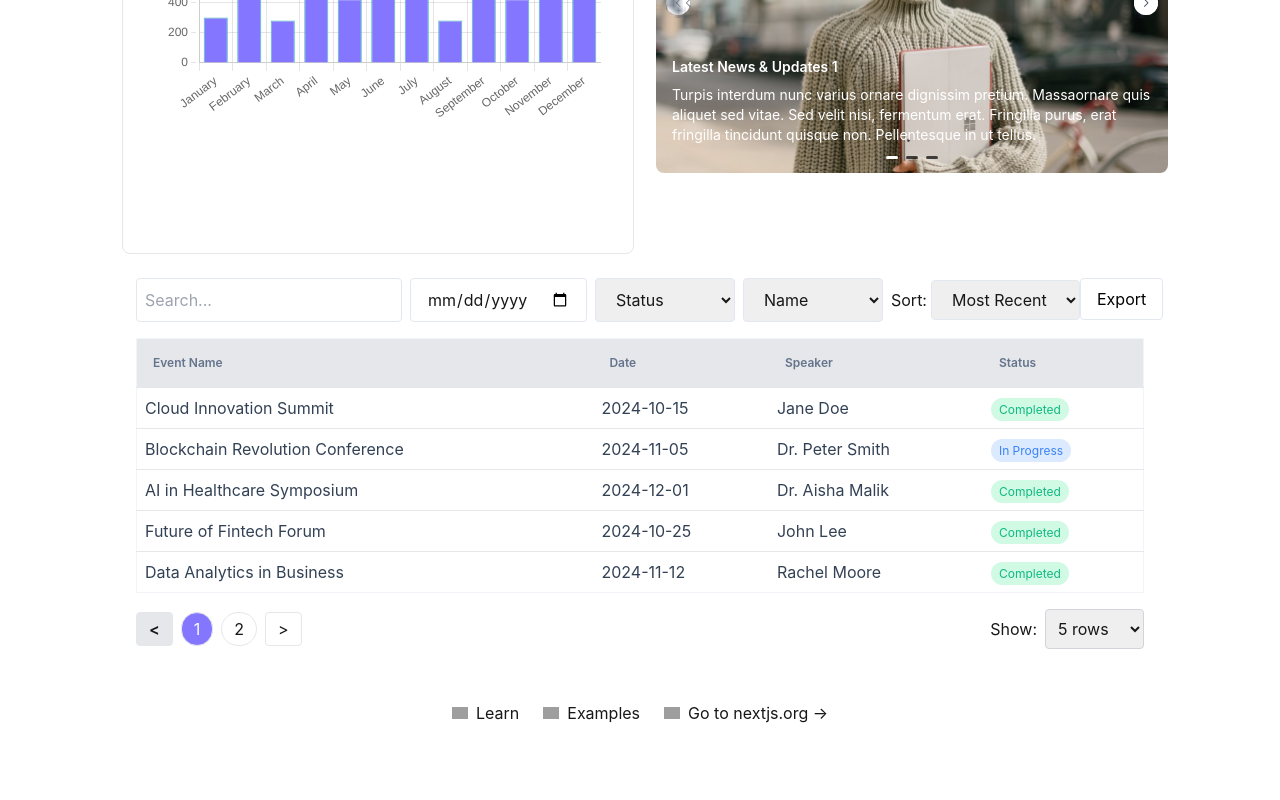
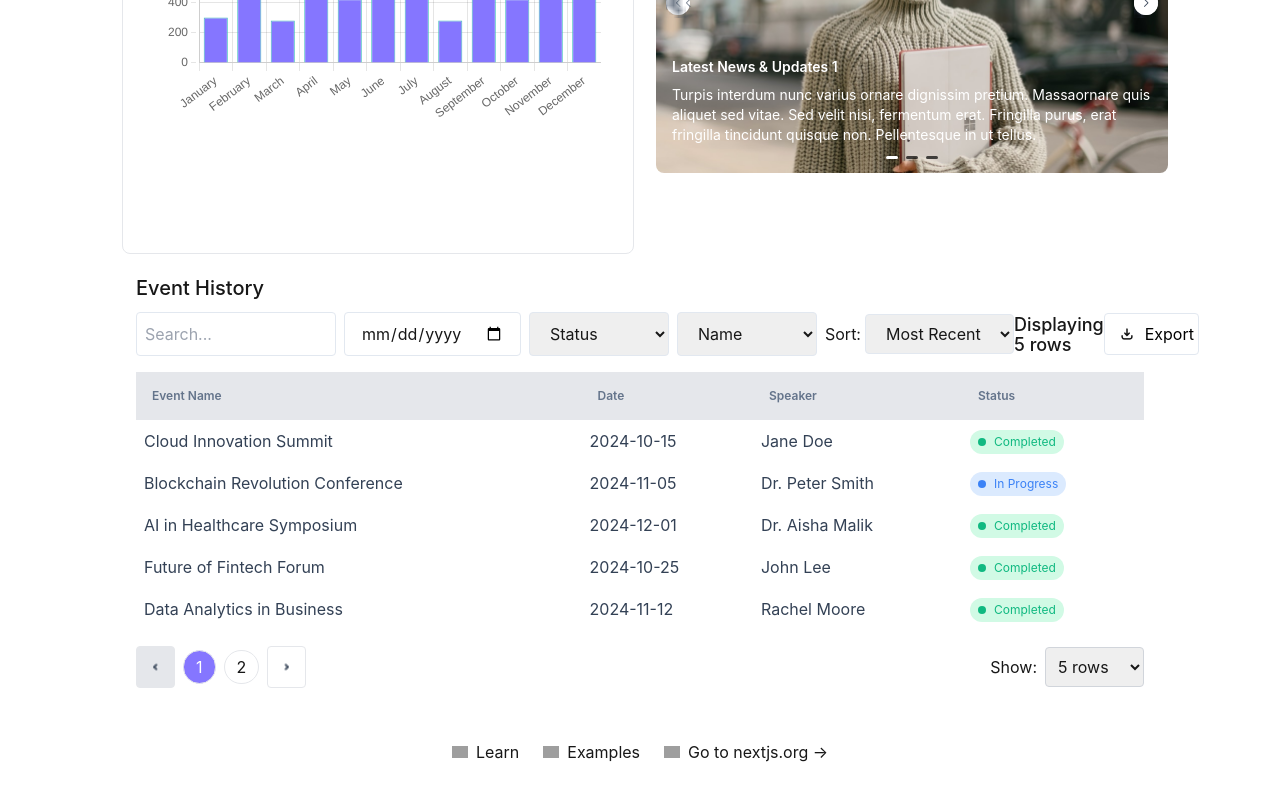
Before and after one commit to Remi-dee/map, a Next.js app: page / in a window 1280 px wide. Shown: the part 536-1336 px from the top of the page. Built offline with nearby package versions, Linux system fonts and the light colour scheme; grey boxes are pictures that could not be loaded.

Commit message:
Friday, October 18, 2024 at 4:44 PM West Africa Standard Time

```diff
--- a/app/Components/EventHistory.js
+++ b/app/Components/EventHistory.js
@@ -1,6 +1,10 @@
 "use client";
 
+import Image from "next/image";
 import React, { useState, useEffect } from "react";
+import ArrowLeft from "../assets/arrow_left.png";
+import ArrowRight from "../assets/arrow_right.png";
+import Download from "../assets/download.png";
 
 // Mock data
 const mockData = [
@@ -139,13 +143,17 @@ const EventHistory = () => {
 
   return (
     <div className="p-6">
-      <div className="flex justify-between">
+      <h1 className="text-xl font-medium leading-5 text-left mb-[12px]  lg:mb-[14px]">
+        Event History
+      </h1>
+
+      <div className="flex justify-between items-center">
         {/* Filters and Sorting */}
         <div className="flex gap-[8px] mb-4">
           <input
             type="text"
             placeholder="Search..."
-            className="p-2 border border-[#E2E8F0] rounded text-[#CBD5E1]"
+            className="w-[200px] p-2 border border-[#E2E8F0] rounded text-[#CBD5E1]"
             onChange={(e) => setFilter({ ...filter, name: e.target.value })}
           />
 
@@ -186,19 +194,32 @@ const EventHistory = () => {
             </select>
           </div>
         </div>
+        <div>
+          {" "}
+          <h1 className="text-[18px] font-medium leading-5 text-left mb-[12px]  lg:mb-[14px]">
+            Displaying {rowsPerPage} rows
+          </h1>
+        </div>
         {/* Download CSV Button */}
         <div className="mb-4">
           <button
-            className="px-4 py-2 border border-[#E2E8F0] text-black rounded hover:bg-gray-400"
+            className="flex items-center gap-3 px-4 py-2 border border-[#E2E8F0] text-black rounded hover:bg-gray-400"
             onClick={downloadCSV}
           >
-            Export
+            <Image
+              aria-hidden
+              src={Download}
+              alt="Arrow up"
+              width={12}
+              height={12}
+            />
+            <span> Export</span>
           </button>
         </div>{" "}
       </div>
 
       {/* Table */}
-      <table className="min-w-full table-auto border border-[#F1F5F9]">
+      <table className="min-w-full table-auto ">
         <thead>
           <tr className="bg-gray-200 ">
             <th className="p-4  text-[12px] font-semibold leading-[16px] text-left text-[#64748B]">
@@ -217,19 +238,30 @@ const EventHistory = () => {
         </thead>
         <tbody className="text-[#334155]">
           {currentRows.map((event, index) => (
-            <tr key={index} className="border-t">
+            <tr key={index} className="">
               <td className="p-2">{event.name}</td>
               <td className="p-2">{event.date}</td>
               <td className="p-2">{event.speaker}</td>
+
               <td className="p-2">
                 <span
-                  className={`px-[8px] py-[4px] text-xs rounded-[100px] ${
+                  className={`relative inline-flex items-center px-[8px] py-[4px] text-xs rounded-[100px] ${
                     event.status === "Completed"
                       ? "bg-[#D1FAE5] text-[#10B981]"
                       : "bg-[#DBEAFE] text-[#3B82F6]"
                   }`}
                 >
-                  {event.status}
+                  {/* Circle indicator inside the status */}
+                  <span
+                    className={`absolute left-2 inline-block w-[8px] h-[8px] rounded-full ${
+                      event.status === "Completed"
+                        ? "bg-[#10B981]" // Green for completed
+                        : "bg-[#3B82F6]" // Blue for in progress
+                    }`}
+                  ></span>
+
+                  {/* Shift text to make room for the circle */}
+                  <span className="ml-4">{event.status}</span>
                 </span>
               </td>
             </tr>
@@ -244,13 +276,19 @@ const EventHistory = () => {
           <button
             onClick={() => setCurrentPage((prev) => Math.max(prev - 1, 1))}
             disabled={currentPage === 1}
-            className={`font-semibold px-3 py-1 border rounded ${
+            className={`font-semibold p-[16px] border rounded ${
               currentPage === 1
                 ? "bg-gray-200 cursor-not-allowed"
                 : "hover:bg-gray-100"
             }`}
           >
-            &lt;
+            <Image
+              aria-hidden
+              src={ArrowLeft}
+              alt="Arrow up"
+              width={5}
+              height={5}
+            />
           </button>
           {pages.map((page) => (
             <button
@@ -270,13 +308,19 @@ const EventHistory = () => {
               setCurrentPage((prev) => Math.min(prev + 1, totalPages))
             }
             disabled={currentPage === totalPages}
-            className={`px-3 py-1 border rounded ${
+            className={`p-[16px] border rounded ${
               currentPage === totalPages
                 ? "bg-[#E2E8F0] cursor-not-allowed"
                 : "hover:bg-gray-100"
             }`}
           >
-            &gt;
+            <Image
+              aria-hidden
+              src={ArrowRight}
+              alt="Arrow up"
+              width={5}
+              height={5}
+            />
           </button>
         </div>
 
```
Also changed, not shown: app/assets/Vector.png (added), app/assets/download.png (added).
